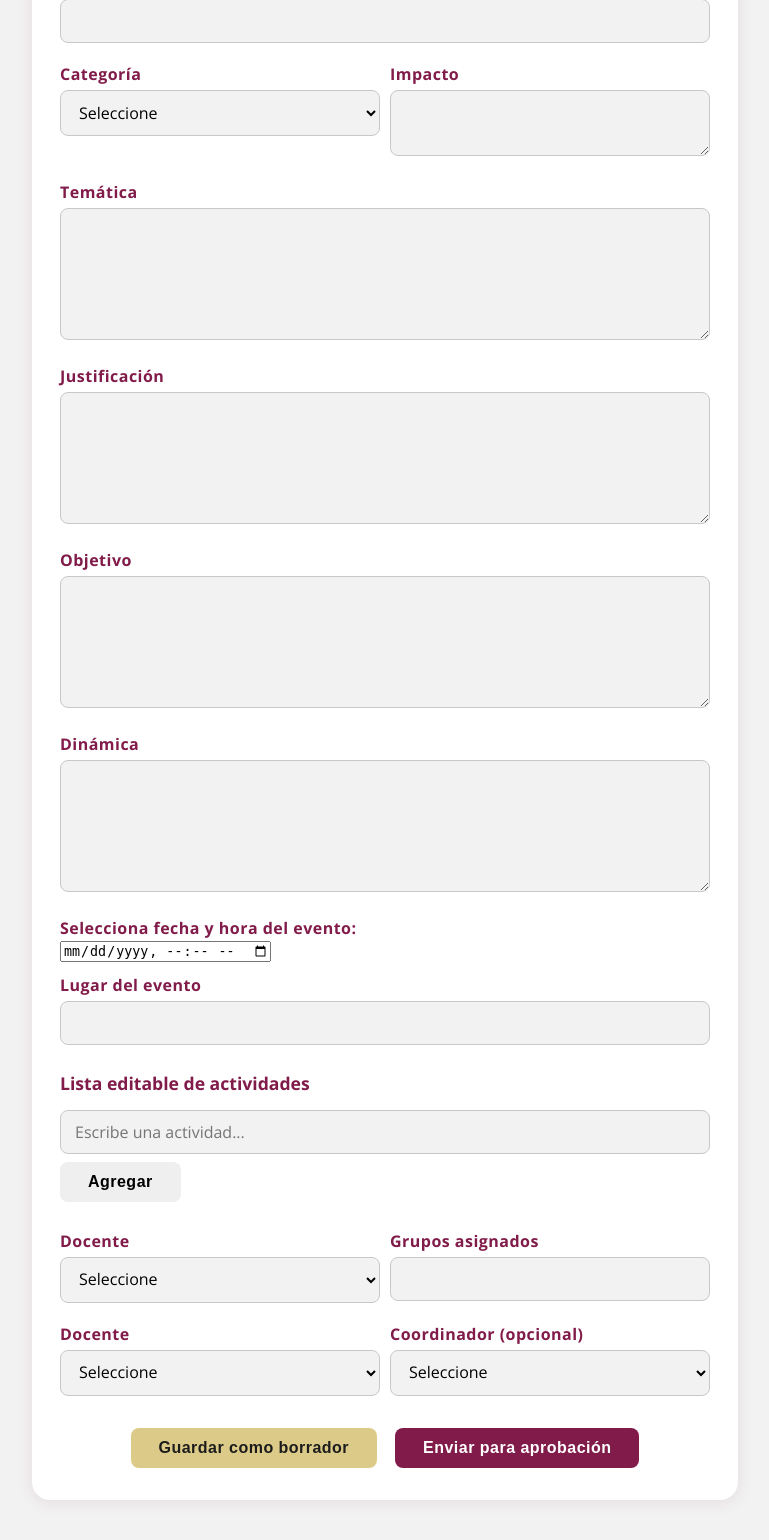
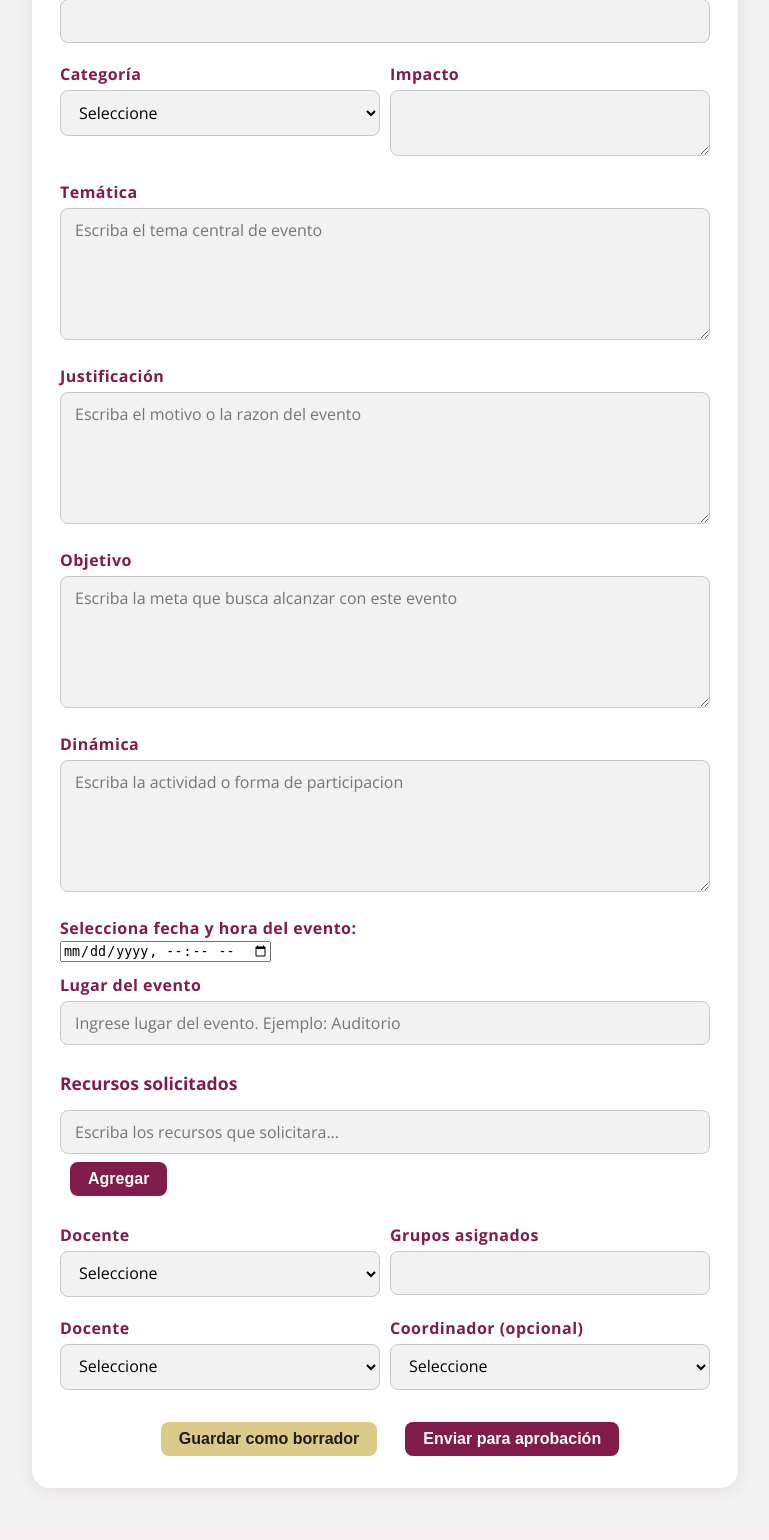
Before and after one commit to AxelLangle/SIGEA, a Flask app: page /registrar_evento in a window 1280 px wide. Shown: the part 275-1815 px from the top of the page, without its empty margins (255-1024 px from the left). After the commit the page ends 1764 px from the top, so only its background shows below. Run offline with Flask 3, Linux system fonts and the light colour scheme.

Commit message:
Se agrego texto para indicar al usuario que escribir en cada area

```diff
--- a/Backend/templates/registrar_eventos.html
+++ b/Backend/templates/registrar_eventos.html
@@ -92,14 +92,21 @@
       margin-top: 24px;
     }
     button {
-      padding: 11px 28px;
+        padding: 8px 18px;
         font-size: 1rem;
         border: none;
         border-radius: 8px;
         cursor: pointer;
         font-weight: 700;
+        margin-left: 10px;
+        background-color: var(--guinda);
+        color: var(--blanco);
         transition: background 0.2s, color 0.2s;
-      letter-spacing: 0.03em;
+    }
+
+    button:hover {
+      background-color: var(--dorado);
+      color: var(--negro);
     }
     .borrador {
       background-color: var(--dorado);
@@ -126,6 +133,10 @@
       cursor: pointer;
       transition: transform 0.2s;
       padding: 0 6px;
+    }
+    li button.desplegar:hover {
+      background: #f5e9f0;
+      color: var(--guinda);
     }
   ul {
   list-style: none;
@@ -189,27 +200,27 @@
     </div>
 
     <label for="tematica">Temática</label>
-    <textarea id="tematica" name="tematica" rows="5"></textarea>
+    <textarea id="tematica" name="tematica" rows="5" placeholder="Escriba el tema central de evento"></textarea>
 
     <label for="justificacion">Justificación</label>
-    <textarea id="justificacion" name="justificacion" rows="5"></textarea>
+    <textarea id="justificacion" name="justificacion" rows="5" placeholder="Escriba el motivo o la razon del evento"></textarea>
 
     <label for="objetivo">Objetivo</label>
-    <textarea id="objetivo" name="objetivo" rows="5"></textarea>
+    <textarea id="objetivo" name="objetivo" rows="5" placeholder="Escriba la meta que busca alcanzar con este evento"></textarea>
 
     <label for="dinamica">Dinámica</label>
-    <textarea id="dinamica" name="dinamica" rows="5"></textarea>
+    <textarea id="dinamica" name="dinamica" rows="5" placeholder= "Escriba la actividad o forma de participacion"></textarea>
 
     <label for="fecha-hora">Selecciona fecha y hora del evento:</label>
     <input type="datetime-local" id="fecha-hora" name="fecha-hora">
 
     <label for="lugar">Lugar del evento</label>
-    <input type="text" id="lugar" name="lugar">
+    <input type="text" id="lugar" name="lugar" placeholder="Ingrese lugar del evento. Ejemplo: Auditorio">
 
     <!--Inicio lista editable-->
     <div class="main-container" style="box-shadow:none; padding:0; margin:0;">
-      <h3 style="color:var(--guinda); font-size:1.1rem; margin-bottom:10px;">Lista editable de actividades</h3>
-      <input type="text" id="entrada" placeholder="Escribe una actividad...">
+      <h3 style="color:var(--guinda); font-size:1.1rem; margin-bottom:10px;">Recursos solicitados</h3>
+      <input type="text" id="entrada" placeholder="Escriba los recursos que solicitara...">
       <button type="button" onclick="agregarElemento()">Agregar</button>
       <ul id="lista"></ul>
     </div>
```
Lines whose indentation alone changed are shown as unchanged.
